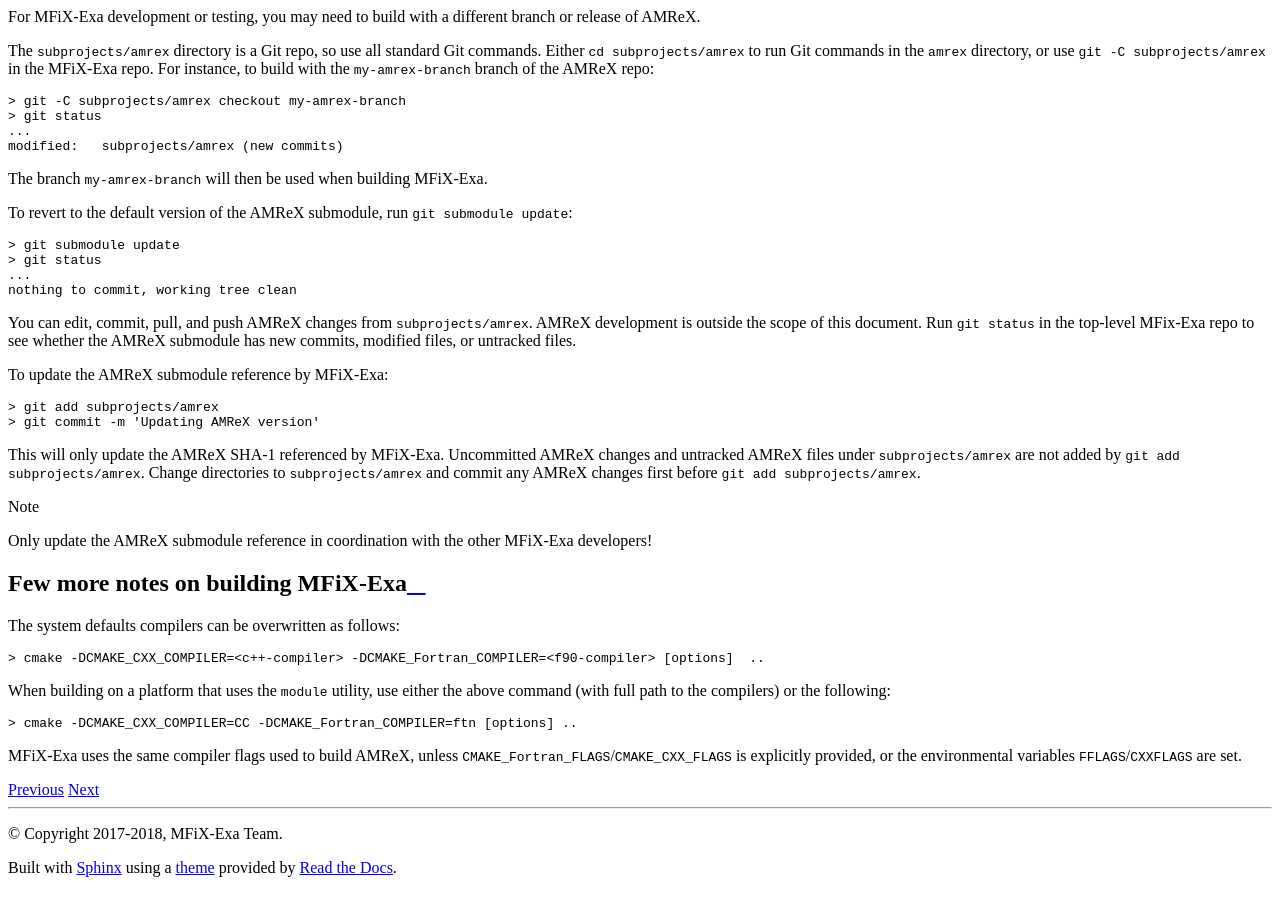
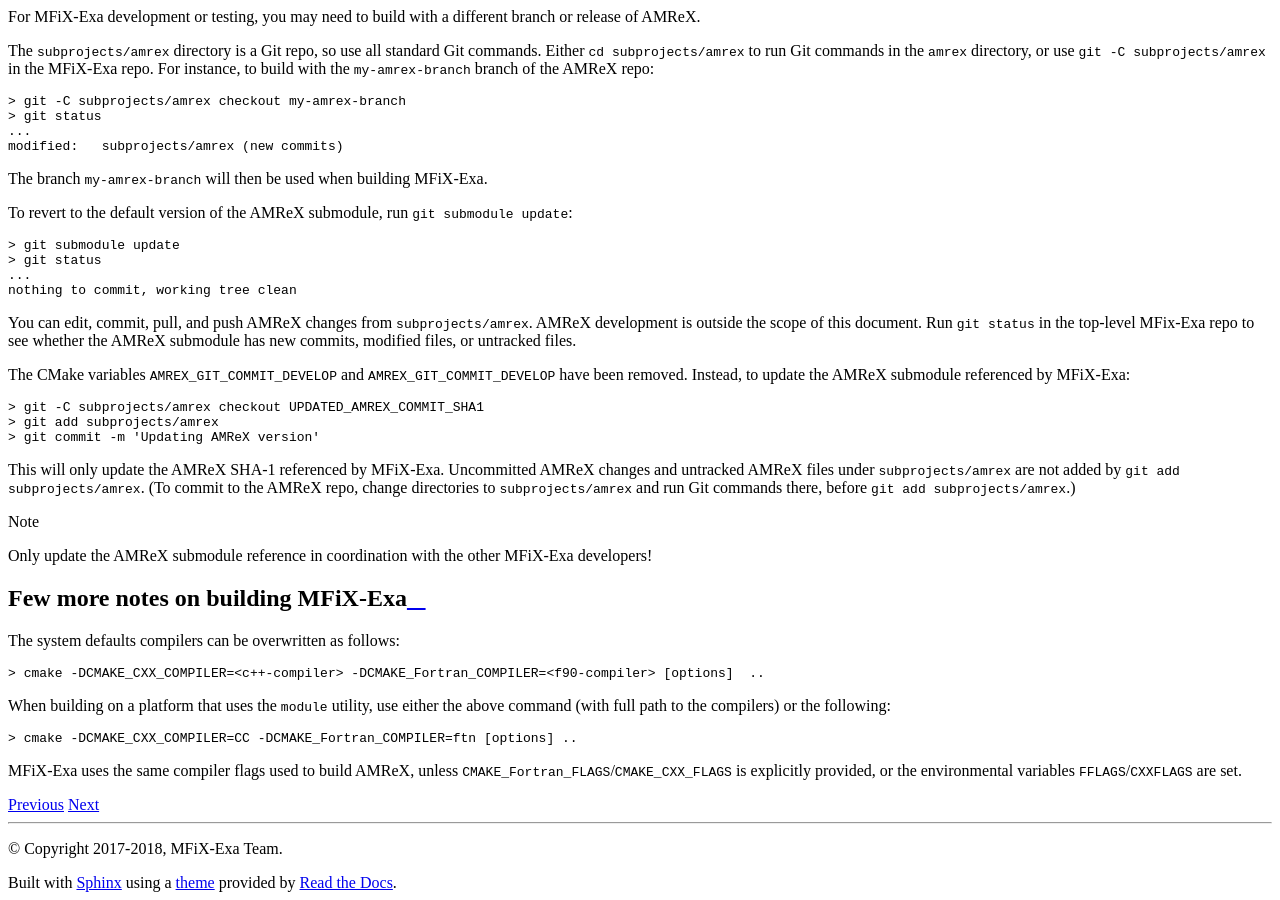
Before and after one commit to mwm126/MFIX-Exa, a Sphinx documentation site: the page built from docs/source/BuildingCMake.rst, in a window 1280 px wide and 900 px high, scrolled down 2441 px. Built offline with Sphinx 7.4.7 and the Read the Docs theme 2.0.0, drawn with Linux system fonts in a browser that asks for light colours; pages that are not in the unit, such as notebooks, are missing from menus.

Commit message:
Clarify removal of AMREX_GIT_COMMIT_DEVELOP and AMREX_GIT_COMMIT_MASTER

```diff
--- a/docs/source/BuildingCMake.rst
+++ b/docs/source/BuildingCMake.rst
@@ -167,17 +167,21 @@
 the top-level MFix-Exa repo to see whether the AMReX submodule has new commits,
 modified files, or untracked files.
 
-To update the AMReX submodule reference by MFiX-Exa:
+The CMake variables ``AMREX_GIT_COMMIT_DEVELOP`` and
+``AMREX_GIT_COMMIT_DEVELOP`` have been removed. Instead, to update the AMReX
+submodule referenced by MFiX-Exa:
 
 .. code:: shell
 
+    > git -C subprojects/amrex checkout UPDATED_AMREX_COMMIT_SHA1
     > git add subprojects/amrex
     > git commit -m 'Updating AMReX version'
 
 This will only update the AMReX SHA-1 referenced by MFiX-Exa. Uncommitted AMReX
 changes and untracked AMReX files under ``subprojects/amrex`` are not added by
-``git add subprojects/amrex``. Change directories to ``subprojects/amrex`` and
-commit any AMReX changes first before ``git add subprojects/amrex``.
+``git add subprojects/amrex``. (To commit to the AMReX repo, change directories
+to ``subprojects/amrex`` and run Git commands there, before ``git add
+subprojects/amrex``.)
 
 .. note::
 
```
